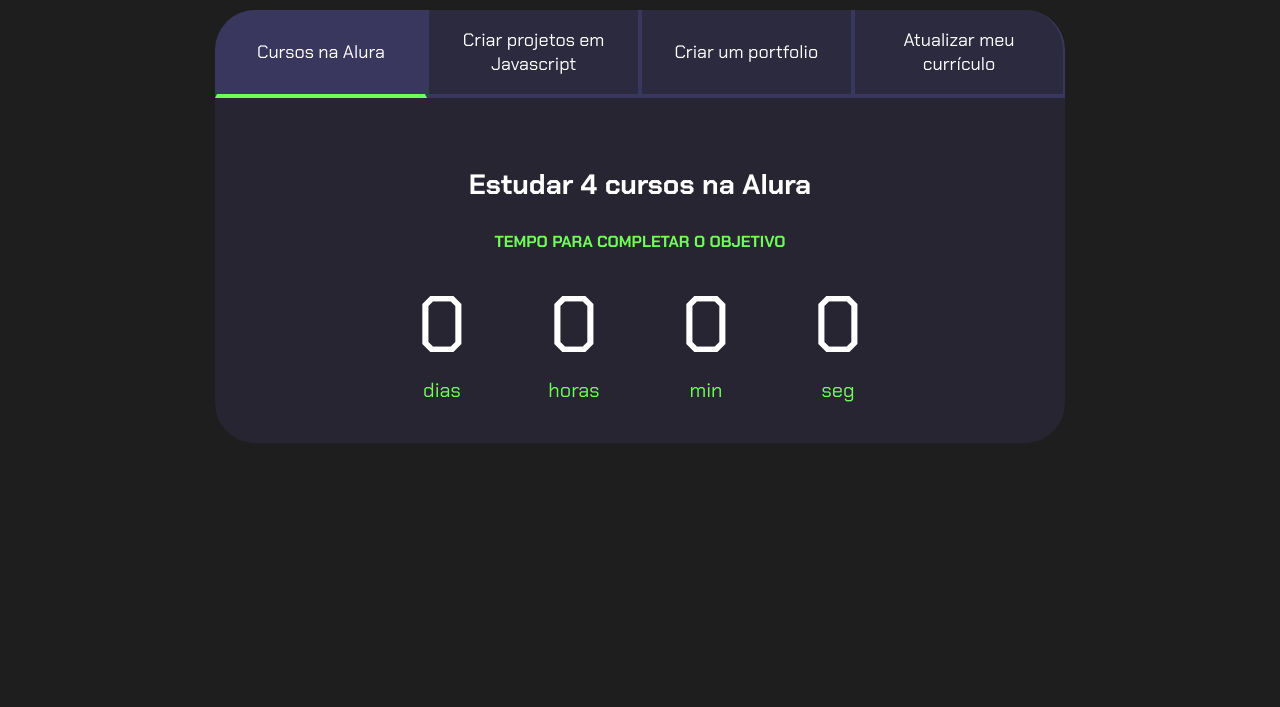
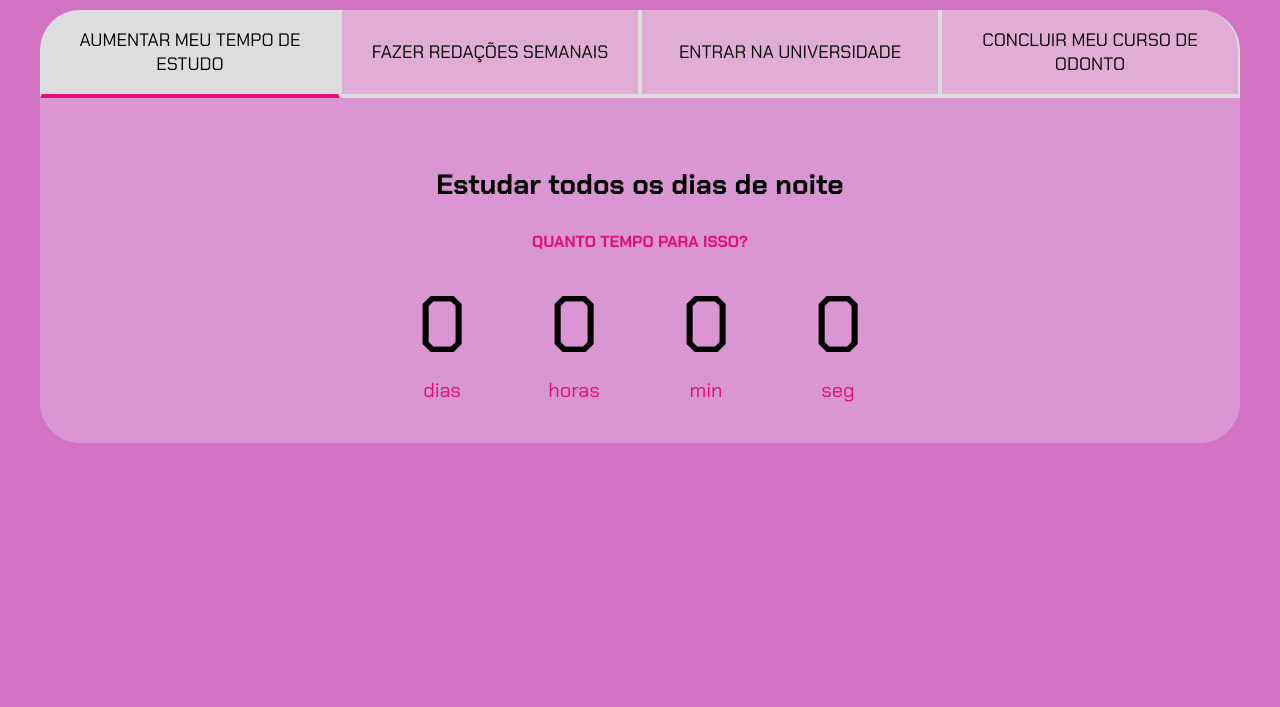
Before and after one commit to irisismaria/iris.1tri.prog2, a plain HTML site: page index.html in a window 1280 px wide. Shown: the part 93-800 px from the top of the page. Drawn offline with Linux system fonts and the light colour scheme.

Commit message:
Add files via upload

```diff
--- a/index.html
+++ b/index.html
@@ -10,18 +10,18 @@
 
 <body>
     <section class="conteudo-principal">
-        <h2 class="titulo-principal">Meus Objetivos do ano<span>_</span></h2>
+        <h2 class="titulo-principal">Metas de estudos (terceirão)<span>_</span></h2>
         <div class="conteudo">
             <div class="botoes">
-                <button class="botao ativo">Cursos na Alura</button>
-                <button class="botao">Criar projetos em Javascript</button>
-                <button class="botao">Criar um portfolio</button>
-                <button class="botao">Atualizar meu currículo</button>
+                <button class="botao ativo">AUMENTAR MEU TEMPO DE ESTUDO</button>
+                <button class="botao">FAZER REDAÇÕES SEMANAIS</button>
+                <button class="botao">ENTRAR NA UNIVERSIDADE</button>
+                <button class="botao">CONCLUIR MEU CURSO DE ODONTO</button>
             </div>
             <div class="abas-textos">
                 <div class="aba-conteudo ativo">
-                    <h3 class="aba-conteudo-titulo-principal">Estudar 4 cursos na Alura</h3>
-                    <h4 class="aba-conteudo-titulo-secundario">Tempo para completar o objetivo</h4>
+                    <h3 class="aba-conteudo-titulo-principal">Estudar todos os dias de noite</h3>
+                    <h4 class="aba-conteudo-titulo-secundario">Quanto tempo para isso?</h4>
                     <div class="contador">
                         <div class="contador-digito">
                             <p class="contador-digito-numero" id="dias0">7</p>
@@ -42,8 +42,7 @@
                     </div>
                 </div>
                 <div class="aba-conteudo">
-                    <h3 class="aba-conteudo-titulo-principal">Criar 5 projetos em Javascript</h3>
-                    <h4 class="aba-conteudo-titulo-secundario">Tempo para completar o objetivo</h4>
+                    <h4 class="aba-conteudo-titulo-secundario"></h4>
                     <div class="contador">
                         <div class="contador-digito">
                             <p class="contador-digito-numero" id="dias1">7</p>
@@ -64,8 +63,8 @@
                     </div>
                 </div>
                 <div class="aba-conteudo">
-                    <h3 class="aba-conteudo-titulo-principal">Criar um portfolio com os meus 3 melhores projetos</h3>
-                    <h4 class="aba-conteudo-titulo-secundario">Tempo para completar o objetivo</h4>
+                    <h3 class="aba-conteudo-titulo-principal">quanto tempo para isso?</h3>
+                    <h4 class="aba-conteudo-titulo-secundario"></h4>
                     <div class="contador">
                         <div class="contador-digito">
                             <p class="contador-digito-numero" id="dias2">7</p>
@@ -86,7 +85,7 @@
                     </div>
                 </div>
                 <div class="aba-conteudo">
-                    <h3 class="aba-conteudo-titulo-principal">Atualizar meu curriculo com os certificados da Alura</h3>
+                    <h3 class="aba-conteudo-titulo-principal">quanto tempo para isso?</h3>
                     <h4 class="aba-conteudo-titulo-secundario">Tempo para completar o objetivo</h4>
                     <div class="contador">
                         <div class="contador-digito">
--- a/style.css
+++ b/style.css
@@ -1,12 +1,12 @@
 @import url('https://fonts.googleapis.com/css2?family=Chakra+Petch:wght@400;700&display=swap');
 
 :root {
-    --cor-de-fundo: #1E1E1E;
-    --verde: #6FFF57;
-    --branco: #FFFFFF;
-    --botao-ativo: #3A375E;
-    --botao-inativo: rgba(58, 55, 94, 0.5);
-    --texto-fundo: rgba(58, 55, 94, 0.3);
+    --cor-de-fundo: #d373c3;
+    --verde: #e40c78;
+    --branco: #000000;
+    --botao-ativo: #dddddf;
+    --botao-inativo: rgba(235, 232, 232, 0.5);
+    --texto-fundo: rgba(233, 233, 245, 0.3);
 }
 
 body {
```
